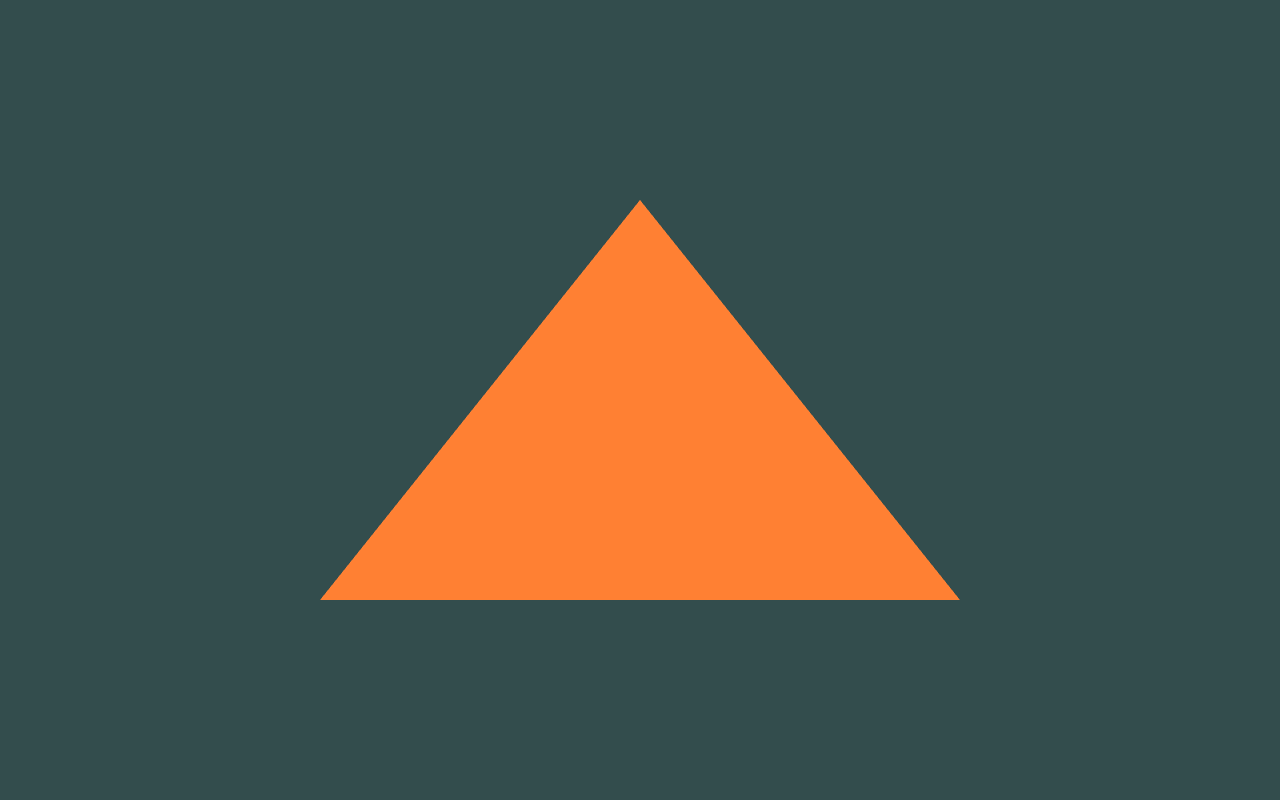
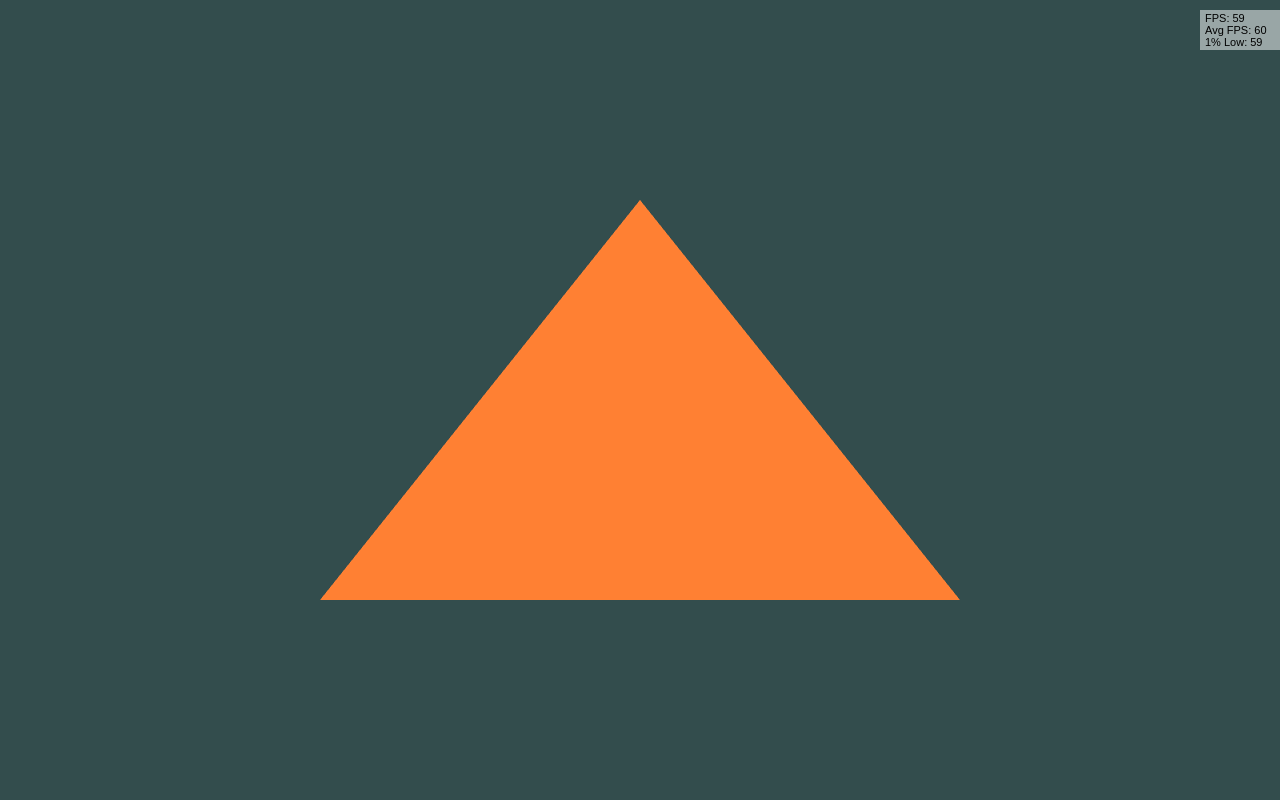
Before and after one commit to Keshav-Madhav/WebGL-Learning, a plain HTML site: page index.html in a window 1280 px wide. Drawn offline with Linux system fonts and the light colour scheme.

Commit message:
Created basic utils for webgl for initialization and shaders. Also added render loop with delta time

```diff
--- a/index.html
+++ b/index.html
@@ -6,8 +6,9 @@
   <title>WebGL Basics</title>
 </head>
 <body style="margin: 0; overflow: hidden;">
-  <canvas id="glCanvas"></canvas>
-  <script src="/globals/globalConstants.js"></script>
-  <script src="/script.js" type="module"></script>
+  <canvas id="vanillaCanvas" style="z-index: 10; background-color: transparent; position: absolute;"></canvas>
+  <canvas id="glCanvas" style="z-index: 1; background-color: transparent; position: absolute;"></canvas>
+  <script src="./globals/globalConstants.js"></script>
+  <script src="./script.js" type="module"></script>
 </body>
 </html>
--- a/script.js
+++ b/script.js
@@ -1,17 +1,26 @@
+import { initWebGL } from "./webgl-basics/initWebGL.js";
+import { createProgram } from "./webgl-basics/shaderUtils.js";
+import { createBuffer, setAttribute } from "./webgl-basics/bufferUtils.js";
+import { clearCanvas, draw } from "./webgl-basics/drawUtils.js";
 import { resizeCanvas } from "./utils/resizeCanvas.js";
+import { getDeltaTime } from "./utils/deltaTime.js";
+import { drawFPS } from "./utils/fpsDisplay.js";
 
-// Get canvas and WebGL context
-const canvas = document.getElementById("glCanvas");
-resizeCanvas({ canvasArray: [canvas] });
+const vanillaCanvas = document.getElementById("vanillaCanvas");
+const vanillaContext = vanillaCanvas.getContext("2d");
 
-const gl = canvas.getContext("webgl");
-if (!gl) {
-  console.error("WebGL not supported!");
-} else {
-  console.log("WebGL initialized!");
-}
+const { gl, canvas } = initWebGL("glCanvas");
+if (!gl) console.error("Failed to initialize WebGL.");
 
-// Vertex Shader Source Code
+window.addEventListener("resize", () => {
+  resizeCanvas({ canvasArray: [canvas, vanillaCanvas] });
+  gl.viewport(0, 0, canvas.width, canvas.height);
+});
+
+resizeCanvas({ canvasArray: [canvas, vanillaCanvas] });
+gl.viewport(0, 0, canvas.width, canvas.height);
+
+// Vertex Shader Source
 const vertexShaderSource = `
   attribute vec2 a_position;
   void main() {
@@ -19,7 +28,7 @@ const vertexShaderSource = `
   }
 `;
 
-// Fragment Shader Source Code
+// Fragment Shader Source
 const fragmentShaderSource = `
   precision mediump float;
   void main() {
@@ -27,53 +36,32 @@ const fragmentShaderSource = `
   }
 `;
 
-// Function to create and compile shaders
-function createShader(gl, type, source) {
-  const shader = gl.createShader(type);
-  gl.shaderSource(shader, source);
-  gl.compileShader(shader);
-  if (!gl.getShaderParameter(shader, gl.COMPILE_STATUS)) {
-    console.error("Error compiling shader:", gl.getShaderInfoLog(shader));
-    gl.deleteShader(shader);
-    return null;
-  }
-  return shader;
+const program = createProgram(gl, vertexShaderSource, fragmentShaderSource);
+if (!program) {
+  console.error("Failed to create shader program.");
 }
-
-// Create vertex and fragment shaders
-const vertexShader = createShader(gl, gl.VERTEX_SHADER, vertexShaderSource);
-const fragmentShader = createShader(gl, gl.FRAGMENT_SHADER, fragmentShaderSource);
-
-// Create WebGL Program
-const program = gl.createProgram();
-gl.attachShader(program, vertexShader);
-gl.attachShader(program, fragmentShader);
-gl.linkProgram(program);
-if (!gl.getProgramParameter(program, gl.LINK_STATUS)) {
-  console.error("Error linking program:", gl.getProgramInfoLog(program));
-}
-
-// Use the WebGL program
 gl.useProgram(program);
 
 // Define Triangle Vertices
-const vertices = new Float32Array([
-  0.0,  0.5,  // Top vertex
- -0.5, -0.5,  // Bottom-left vertex
-  0.5, -0.5   // Bottom-right vertex
-]);
+const vertices = [
+  0.0,  0.5,
+ -0.5, -0.5,
+  0.5, -0.5
+];
 
-// Create Buffer
-const vertexBuffer = gl.createBuffer();
-gl.bindBuffer(gl.ARRAY_BUFFER, vertexBuffer);
-gl.bufferData(gl.ARRAY_BUFFER, vertices, gl.STATIC_DRAW);
+// Create buffer and set attributes
+const buffer = createBuffer(gl, vertices);
+setAttribute(gl, program, "a_position", 2, buffer);
 
-// Get attribute location, enable it
-const positionAttributeLocation = gl.getAttribLocation(program, "a_position");
-gl.vertexAttribPointer(positionAttributeLocation, 2, gl.FLOAT, false, 0, 0);
-gl.enableVertexAttribArray(positionAttributeLocation);
+function render() {
+  const dt = getDeltaTime(165);
+  vanillaContext.clearRect(0, 0, vanillaCanvas.width, vanillaCanvas.height);
 
-// Clear the screen and draw the triangle
-gl.clearColor(0.2, 0.3, 0.3, 1.0);
-gl.clear(gl.COLOR_BUFFER_BIT);
-gl.drawArrays(gl.TRIANGLES, 0, 3);
+  clearCanvas(gl);
+  draw(gl);
+
+  drawFPS(vanillaCanvas.width, vanillaCanvas.height, vanillaContext);
+  requestAnimationFrame(render);
+}
+
+render();
--- /dev/null
+++ b/webgl-basics/bufferUtils.js
@@ -0,0 +1,18 @@
+export function createBuffer(gl, data) {
+  const buffer = gl.createBuffer();
+  gl.bindBuffer(gl.ARRAY_BUFFER, buffer);
+  gl.bufferData(gl.ARRAY_BUFFER, new Float32Array(data), gl.STATIC_DRAW);
+  return buffer;
+}
+
+export function setAttribute(gl, program, attribute, size, buffer) {
+  const location = gl.getAttribLocation(program, attribute);
+  if (location === -1) {
+    console.error(`Attribute ${attribute} not found in shader.`);
+    return;
+  }
+
+  gl.bindBuffer(gl.ARRAY_BUFFER, buffer);
+  gl.vertexAttribPointer(location, size, gl.FLOAT, false, 0, 0);
+  gl.enableVertexAttribArray(location);
+}
--- /dev/null
+++ b/webgl-basics/drawUtils.js
@@ -0,0 +1,8 @@
+export function clearCanvas(gl) {
+  gl.clearColor(0.2, 0.3, 0.3, 1.0);
+  gl.clear(gl.COLOR_BUFFER_BIT);
+}
+
+export function draw(gl) {
+  gl.drawArrays(gl.TRIANGLES, 0, 3);
+}
--- /dev/null
+++ b/webgl-basics/initWebGL.js
@@ -0,0 +1,14 @@
+export function initWebGL(canvasId) {
+  const canvas = document.getElementById(canvasId);
+  const gl = canvas.getContext("webgl");
+
+  if (!gl) {
+    console.error("WebGL not supported!");
+    return null;
+  }
+
+  gl.viewport(0, 0, canvas.width, canvas.height); // Ensure WebGL uses the full canvas
+
+  console.log("WebGL initialized!");
+  return { gl, canvas };
+}
--- /dev/null
+++ b/webgl-basics/shaderUtils.js
@@ -0,0 +1,32 @@
+export function createShader(gl, type, source) {
+  const shader = gl.createShader(type);
+  gl.shaderSource(shader, source);
+  gl.compileShader(shader);
+
+  if (!gl.getShaderParameter(shader, gl.COMPILE_STATUS)) {
+    console.error(`Error compiling ${type === gl.VERTEX_SHADER ? "VERTEX" : "FRAGMENT"} shader:`, gl.getShaderInfoLog(shader));
+    gl.deleteShader(shader);
+    return null;
+  }
+
+  return shader;
+}
+
+export function createProgram(gl, vertexShaderSource, fragmentShaderSource) {
+  const vertexShader = createShader(gl, gl.VERTEX_SHADER, vertexShaderSource);
+  const fragmentShader = createShader(gl, gl.FRAGMENT_SHADER, fragmentShaderSource);
+
+  if (!vertexShader || !fragmentShader) return null;
+
+  const program = gl.createProgram();
+  gl.attachShader(program, vertexShader);
+  gl.attachShader(program, fragmentShader);
+  gl.linkProgram(program);
+
+  if (!gl.getProgramParameter(program, gl.LINK_STATUS)) {
+    console.error("Error linking program:", gl.getProgramInfoLog(program));
+    return null;
+  }
+
+  return program;
+}
```
